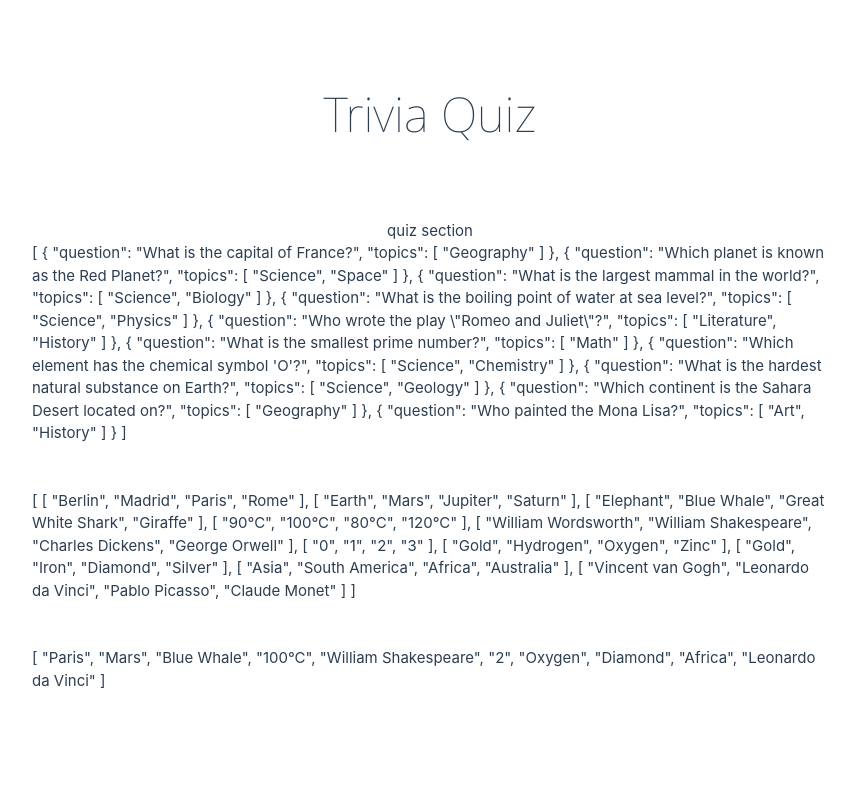
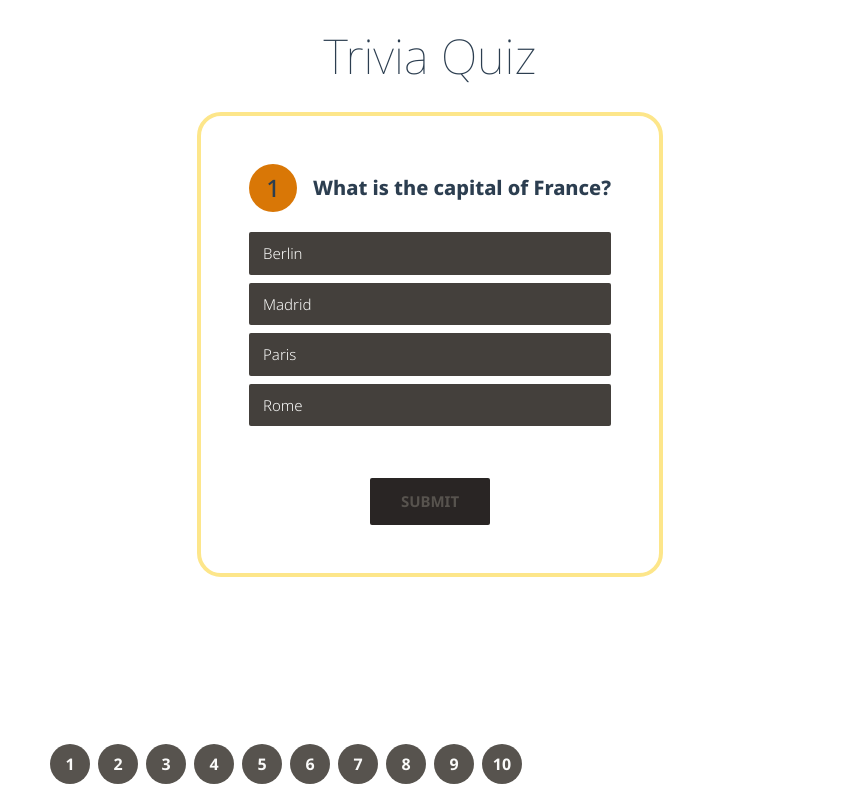
Before and after one commit to johnmichaeltugay/vue-quiz, a Vue app: page /quiz in a window 1280 px wide. Shown: the whole page, without its empty margins (210-1065 px from the left). Built offline with nearby package versions, Linux system fonts and the light colour scheme.

Commit message:
Complete Quiz: Basic

```diff
--- a/package.json
+++ b/package.json
@@ -13,6 +13,7 @@
     "format": "prettier --write src/"
   },
   "dependencies": {
+    "pinia": "^2.2.2",
     "vue": "^3.4.29",
     "vue-router": "^4.3.3"
   },
--- a/src/App.vue
+++ b/src/App.vue
@@ -1,20 +1,10 @@
 <script setup lang="ts">
-import { computed } from 'vue'
 import { useRouter, RouterLink, RouterView } from 'vue-router'
-
-const isQuizTime = computed(() => {
-  return useRouter().currentRoute._value.name === 'quiz'
-})
 </script>
 
 <template>
   <p class="text-5xl text-center font-primary font-thin py-8">Trivia Quiz</p>
-  <div class="bg-red-500 w-full" v-if="isQuizTime">conditional rendering based on url</div>
-  <div
-    class="flex flex-col justify-center items-center border-white border-2 rounded-md p-6 md:p-12"
-  >
-    <RouterView />
-  </div>
+  <RouterView />
 </template>
 
 <style scoped>
--- a/src/assets/main.css
+++ b/src/assets/main.css
@@ -2,62 +2,6 @@
 @tailwind base;
 @tailwind components;
 @tailwind utilities;
-
-.noto-sans-100 {
-  font-family: 'Noto Sans', sans-serif;
-  font-optical-sizing: auto;
-  font-weight: 100;
-  font-style: normal;
-  font-variation-settings: 'wdth' 100;
-}
-
-.noto-sans-300 {
-  font-family: 'Noto Sans', sans-serif;
-  font-optical-sizing: auto;
-  font-weight: 300;
-  font-style: normal;
-  font-variation-settings: 'wdth' 100;
-}
-
-.noto-sans-400 {
-  font-family: 'Noto Sans', sans-serif;
-  font-optical-sizing: auto;
-  font-weight: 400;
-  font-style: normal;
-  font-variation-settings: 'wdth' 100;
-}
-
-.noto-sans-600 {
-  font-family: 'Noto Sans', sans-serif;
-  font-optical-sizing: auto;
-  font-weight: 600;
-  font-style: normal;
-  font-variation-settings: 'wdth' 100;
-}
-
-.noto-sans-700 {
-  font-family: 'Noto Sans', sans-serif;
-  font-optical-sizing: auto;
-  font-weight: 700;
-  font-style: normal;
-  font-variation-settings: 'wdth' 100;
-}
-
-.noto-sans-800 {
-  font-family: 'Noto Sans', sans-serif;
-  font-optical-sizing: auto;
-  font-weight: 800;
-  font-style: normal;
-  font-variation-settings: 'wdth' 100;
-}
-
-.noto-sans-800 {
-  font-family: 'Noto Sans', sans-serif;
-  font-optical-sizing: auto;
-  font-weight: 800;
-  font-style: normal;
-  font-variation-settings: 'wdth' 100;
-}
 
 #app {
   max-width: 1280px;
@@ -65,7 +9,7 @@
   font-weight: normal;
   display: flex;
   flex-direction: column;
-  justify-content: center;
+  justify-content: start;
   align-items: center;
 }
 
--- a/src/main.ts
+++ b/src/main.ts
@@ -3,9 +3,12 @@ import './assets/main.css'
 import { createApp } from 'vue'
 import App from './App.vue'
 import router from './router'
+import { createPinia } from 'pinia'
 
 const app = createApp(App)
+const pinia = createPinia()
 
 app.use(router)
+app.use(pinia)
 
 app.mount('#app')
--- /dev/null
+++ b/src/stores/useQuizStore.ts
@@ -0,0 +1,42 @@
+import { ref } from 'vue'
+import { defineStore } from 'pinia'
+
+export const useQuizStore = defineStore('quiz', () => {
+  const scoreTracker = ref<(boolean | null)[]>([])
+  function initializeScoreTracker(questionCount: number) {
+    if (scoreTracker.value.length === 0)
+      for (let item = 0; item < questionCount; item++) scoreTracker.value.push(null)
+  }
+  function resetScoreTracker() {
+    scoreTracker.value = []
+  }
+  function getAnswered() {
+    return scoreTracker.value.reduce((acc, quizItem) => {
+      if (quizItem !== null) acc += 1
+      return acc
+    }, 0)
+  }
+  function getScore() {
+    const score = scoreTracker.value.reduce((acc, quizItem) => {
+      if (quizItem) acc += 1
+      return acc
+    }, 0)
+    return score + '/' + scoreTracker.value.length
+  }
+  function getScorePercentage() {
+    const score = scoreTracker.value.reduce((acc, quizItem) => {
+      if (quizItem) acc += 1
+      return acc
+    }, 0)
+    return Math.round((score / scoreTracker.value.length) * 100) + '%'
+  }
+
+  return {
+    scoreTracker,
+    initializeScoreTracker,
+    resetScoreTracker,
+    getAnswered,
+    getScore,
+    getScorePercentage
+  }
+})
--- a/src/views/MainQuizView.vue
+++ b/src/views/MainQuizView.vue
@@ -1,16 +1,135 @@
 <script setup lang="ts">
+import { ref, reactive, computed } from 'vue'
+import { useQuizStore } from '@/stores/useQuizStore'
+
 const props = defineProps<{
   questionsList: object
   choicesList: object
   answersList: object
 }>()
+
+const store = useQuizStore()
+const currentQuestion = ref(0)
+const currentSelection = ref('')
+
+store.initializeScoreTracker(props.questionsList.length)
+const checkAnswer = () => {
+  store.scoreTracker[currentQuestion.value] =
+    currentSelection.value === props.answersList[currentQuestion.value]
+}
+const nextQuestion = () => {
+  currentQuestion.value += 1
+  currentSelection.value = ''
+}
 </script>
 
 <template>
-  <div>quiz section</div>
-  <div>{{ props.questionsList }}</div>
-  <br /><br />
-  <div>{{ props.choicesList }}</div>
-  <br /><br />
-  <div>{{ props.answersList }}</div>
+  <div
+    class="flex flex-col justify-center items-center border-amber-200 border-4 rounded-3xl p-6 md:p-12 mb-16"
+  >
+    <div id="question-box" class="flex items-start w-full mb-4">
+      <div
+        class="bg-amber-600 font-primary font-medium text-2xl md:min-w-18 min-w-12 md:min-h-18 min-h-12 rounded-full flex justify-center items-center"
+      >
+        {{ currentQuestion + 1 }}
+      </div>
+      <div class="flex flex-wrap items-center self-stretch">
+        <div class="font-primary font-extrabold text-xl ml-4 flex">
+          {{ props.questionsList[currentQuestion].question }}
+        </div>
+      </div>
+    </div>
+
+    <div
+      id="choices-box"
+      class="rounded-sm border-2 w-full px-3 my-1 flex transition-all ease-in-out duration-150"
+      v-for="(choice, index) in props.choicesList[currentQuestion]"
+      :class="
+        store.scoreTracker[currentQuestion] !== null
+          ? props.choicesList[currentQuestion][index] === currentSelection
+            ? store.scoreTracker[currentQuestion]
+              ? 'bg-lime-600 border-lime-600 text-stone-50'
+              : 'bg-rose-600 border-rose-600 text-stone-50'
+            : props.choicesList[currentQuestion][index] === props.answersList[currentQuestion]
+              ? 'bg-lime-600 border-lime-600 text-stone-50'
+              : 'bg-stone-700 border-transparent text-stone-50'
+          : props.choicesList[currentQuestion][index] === currentSelection
+            ? 'bg-amber-600 border-amber-100 text-stone-900'
+            : 'bg-stone-700 hover:bg-stone-500 border-transparent text-stone-50'
+      "
+      :key="props.choicesList[currentQuestion][choice]"
+    >
+      <input
+        type="radio"
+        class="hidden"
+        v-model="currentSelection"
+        :name="'question' + currentQuestion"
+        :id="props.choicesList[currentQuestion][index]"
+        :value="props.choicesList[currentQuestion][index]"
+        :disabled="store.scoreTracker[currentQuestion] !== null"
+      />
+      <label
+        :for="props.choicesList[currentQuestion][index]"
+        class="font-primary font-light flex w-full py-2 self-stretch"
+        :disabled="store.scoreTracker[currentQuestion] !== null"
+        >{{ props.choicesList[currentQuestion][index] }}</label
+      >
+    </div>
+
+    <button
+      type="submit"
+      class="font-primary font-bold rounded-sm md:w-1/3 w-1/2 mt-12 py-3 transition-all ease-in-out duration-150"
+      :class="
+        store.scoreTracker[currentQuestion] !== null
+          ? 'hidden'
+          : currentSelection === ''
+            ? 'bg-stone-800 text-stone-600'
+            : 'bg-stone-600 text-stone-50 hover:bg-amber-600 hover:text-stone-900'
+      "
+      :disabled="currentSelection === ''"
+      @click="checkAnswer"
+    >
+      SUBMIT
+    </button>
+    <button
+      class="font-primary font-bold rounded-sm md:w-1/3 w-1/2 mt-12 py-3 transition-all ease-in-out duration-150"
+      :class="
+        store.getAnswered() === props.questionsList.length ||
+        store.scoreTracker[currentQuestion] === null
+          ? 'hidden'
+          : 'bg-stone-600 text-stone-50 hover:bg-amber-600 hover:text-stone-900'
+      "
+      :disabled="store.scoreTracker[currentQuestion] === null"
+      @click="nextQuestion"
+    >
+      NEXT
+    </button>
+    <nav
+      class="bg-stone-600 hover:bg-amber-500 hover:text-black flex flex-col rounded-sm transition-all ease-in-out duration-150 text-center md:w-1/3 w-1/2 py-3 mt-12"
+      :class="store.getAnswered() === props.questionsList.length ? '' : 'hidden'"
+    >
+      <RouterLink to="/results" class="font-primary font-extrabold items-stretch"
+        >Finish Quiz</RouterLink
+      >
+    </nav>
+  </div>
+  <div
+    id="scoreTrackerNav"
+    class="py-4 fixed bottom-0 flex flex-nowrap w-[70vw] max-w-screen-md overflow-scroll"
+  >
+    <div
+      class="rounded-full text-stone-50 flex justify-center items-center md:min-w-10 min-w-8 md:min-h-10 min-h-8 mx-1"
+      v-for="(tracker, index) in store.scoreTracker"
+      :class="
+        store.scoreTracker[index] === null
+          ? 'bg-stone-600'
+          : store.scoreTracker[index]
+            ? 'bg-lime-600'
+            : 'bg-rose-600'
+      "
+      :key="index"
+    >
+      <p class="font-primary font-bold text-base">{{ index + 1 }}</p>
+    </div>
+  </div>
 </template>
--- /dev/null
+++ b/src/views/ResultsView.vue
@@ -0,0 +1,29 @@
+<script setup lang="ts">
+import { useQuizStore } from '@/stores/useQuizStore'
+
+const store = useQuizStore()
+const resetQuizData = () => {
+  store.resetScoreTracker()
+}
+</script>
+<template>
+  <div
+    class="text-stone-50 text-center font-primary w-full flex flex-col justify-center align-center"
+  >
+    <h3 class="text-2xl font-extrabold">Your Score</h3>
+    <p class="text-8xl font-thin mt-4 mb-2">{{ store.getScore() }}</p>
+    <p class="text-md font-medium">
+      You got {{ store.getScorePercentage() }} of the questions correct
+    </p>
+    <nav
+      class="bg-stone-600 hover:bg-amber-500 hover:text-black flex flex-col justify-self-center rounded-sm transition-all ease-in-out duration-150 text-center w-full py-3 mt-12"
+    >
+      <RouterLink
+        to="/"
+        class="font-primary font-extrabold text-xl items-stretch"
+        @click="resetQuizData"
+        >Retake Quiz</RouterLink
+      >
+    </nav>
+  </div>
+</template>
--- a/src/views/StartQuizView.vue
+++ b/src/views/StartQuizView.vue
@@ -13,6 +13,9 @@ const topicsList = [topicsRoster.join(', '), lastItem].join(', and ')
 </script>
 
 <template>
+  <div
+    class="flex flex-col justify-center items-center border-white border-4 rounded-md p-6 md:p-12"
+  >
     <header>
       <!-- <div class="wrapper">
             <HelloWorld msg="You did it!" />
@@ -28,12 +31,13 @@ const topicsList = [topicsRoster.join(', '), lastItem].join(', and ')
       </p>
     </header>
     <nav
-    class="bg-slate-600 hover:bg-amber-600 flex flex-col rounded transition-all ease-in-out duration-150 text-center md:w-1/3 w-1/2 py-2 mt-20"
+      class="bg-stone-600 hover:bg-amber-500 hover:text-black flex flex-col rounded transition-all ease-in-out duration-150 text-center md:w-1/3 w-1/2 py-2 mt-20"
     >
       <RouterLink to="/quiz" class="font-primary font-extrabold text-xl items-stretch"
         >Start</RouterLink
       >
     </nav>
+  </div>
 </template>
 
 <style scoped>
```
Also changed, not shown: src/router/index.ts (+10 -4 lines), 1 other file (tests, documents, lock files or other folders). Lines whose indentation alone changed are shown as unchanged.
